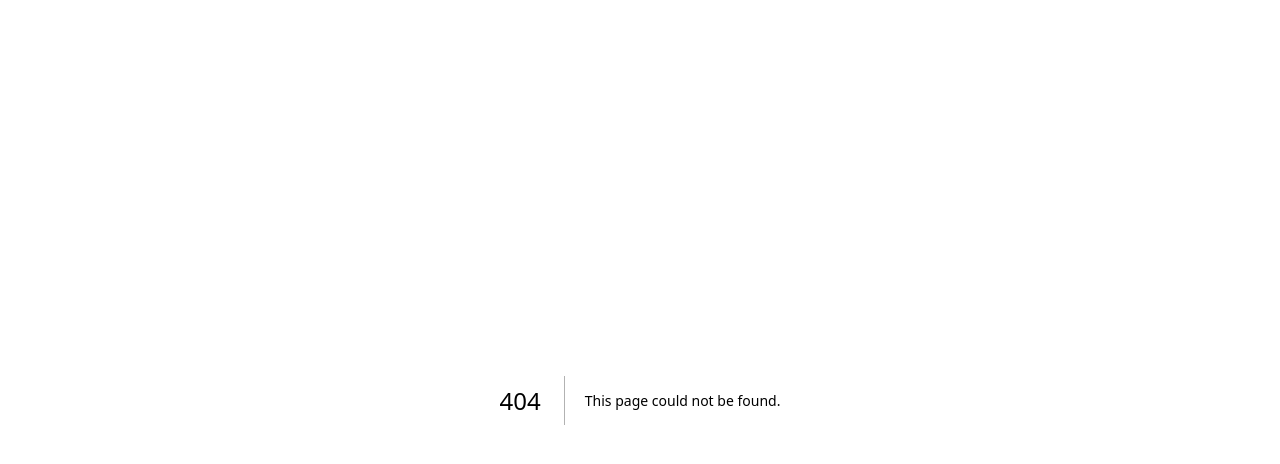
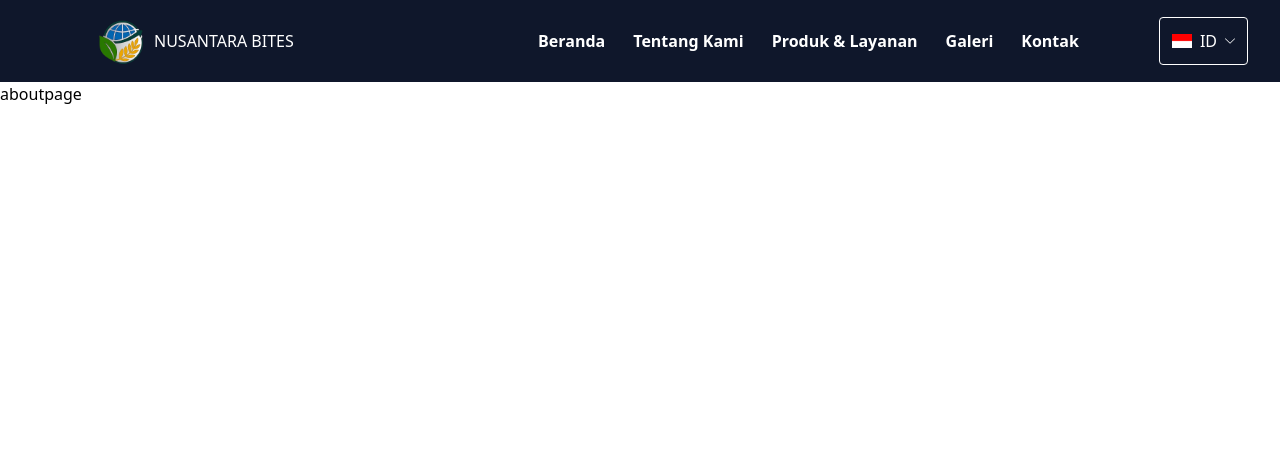
Before and after one commit to Imamhari/nusantara-bites, a Next.js app: page /about in a window 1280 px wide. Before the commit this address had no page. Shown: the top 464 px of the page. Built offline with nearby package versions, Linux system fonts and the light colour scheme.

Commit message:
layout ok

```diff
--- /dev/null
+++ b/src/app/about/page.tsx
@@ -0,0 +1,12 @@
+import React from 'react'
+
+function About() {
+  return (
+
+
+      <section>aboutpage</section>
+
+  )
+}
+
+export default About
--- /dev/null
+++ b/src/app/contact/page.tsx
@@ -0,0 +1,13 @@
+
+import React from 'react'
+
+function Contact() {
+  return (
+
+
+      <section>contactpage</section>
+
+  )
+}
+
+export default Contact
--- /dev/null
+++ b/src/app/gallery/page.tsx
@@ -0,0 +1,13 @@
+
+import React from "react";
+
+function Gallery() {
+  return (
+
+
+      <section>Gallerypage</section>
+
+  );
+}
+
+export default Gallery;
--- a/src/app/layout.tsx
+++ b/src/app/layout.tsx
@@ -1,6 +1,7 @@
 import type { Metadata } from "next";
 import { Geist, Geist_Mono } from "next/font/google";
 import "./globals.css";
+import Navbar from "@/components/Navbar";
 
 const geistSans = Geist({
   variable: "--font-geist-sans",
@@ -28,6 +29,7 @@ export default function RootLayout({
       <body
         className={`${geistSans.variable} ${geistMono.variable} antialiased`}
       >
+        <Navbar />
         {children}
       </body>
     </html>
--- a/src/app/page.tsx
+++ b/src/app/page.tsx
@@ -1,11 +1,10 @@
-import Navbar from "@/components/Navbar";
 
 
-export default function Page() {
+export default function Home() {
   return (
-    <main>
-      <Navbar/>
-      <p>helo</p>
-    </main>
+    <section>
+      <p>ini home</p>
+
+    </section>
   );
 }
--- /dev/null
+++ b/src/app/product/page.tsx
@@ -0,0 +1,9 @@
+import React from 'react'
+
+function Product() {
+  return (
+    <div>productpage</div>
+  )
+}
+
+export default Product
--- a/src/components/Navbar.tsx
+++ b/src/components/Navbar.tsx
@@ -3,7 +3,8 @@ import { useState } from "react";
 import { Text, Lang } from "@/utils/Text";
 import Image from "next/image";
 import Link from "next/link";
-import { IoIosArrowDown } from "react-icons/io";
+import { SlArrowDown } from "react-icons/sl";
+
 
 function Navbar() {
   const [lang, setLang] = useState<Lang>("id");
@@ -12,12 +13,12 @@ function Navbar() {
   const changeLang = (newLang: Lang) => {
     setLang(newLang);
     setShowDropdown(false);
-  }
+  };
 
   return (
-    <section className="bg-slate-900 p-4">
-      <div className="flex justify-between items-center mx-[10vw] ">
-        <div className="flex gap-2 items-center">
+    <section className="bg-slate-900 p-4 flex justify-between items-center sticky top-0 z-50">
+      <div className="flex justify-between items-center w-full md:mx-[10vh]">
+        <div className="flex gap-2 items-center ">
           <Image src={"/logo.webp"} alt="logo" width={50} height={50} />
           <p className=" text-white">NUSANTARA BITES</p>
         </div>
@@ -26,19 +27,22 @@ function Navbar() {
             <Link href="/" className="hover:text-amber-400">
               <span>{Text.navbar.home[lang]}</span>
             </Link>
-            <Link href="/" className="hover:text-amber-400">
+            <Link href="/about" className="hover:text-amber-400">
               <span>{Text.navbar.about[lang]}</span>
             </Link>
-            <Link href="/" className="hover:text-amber-400">
+            <Link href="/product" className="hover:text-amber-400">
               <span>{Text.navbar.product[lang]}</span>
             </Link>
-            <Link href="/" className="hover:text-amber-400">
+            <Link href="/gallery" className="hover:text-amber-400">
               <span>{Text.navbar.gallery[lang]}</span>
             </Link>
-            <Link href="/" className="hover:text-amber-400">
+            <Link href="/contact" className="hover:text-amber-400">
               <span>{Text.navbar.contact[lang]}</span>
             </Link>
-            <div className="relative">
+          </div>
+        </div>
+      </div>
+      <div className="hidden md:flex relative mr-4">
         <button
           onClick={() => setShowDropdown(!showDropdown)}
           className="flex items-center gap-2 px-3 py-2 border rounded bg-slate-900 text-white hover:bg-slate-800 cursor-pointer"
@@ -50,7 +54,11 @@ function Navbar() {
             alt="flag"
           />
           <span>{lang.toUpperCase()}</span>
-                <IoIosArrowDown className={`text-white ${showDropdown ? "rotate-180" : ""}`} />
+          <SlArrowDown
+            size={30}
+            color="white"
+            className={`text-white  ${showDropdown ? "rotate-180" : ""}`}
+          />
         </button>
 
         {showDropdown && (
@@ -72,9 +80,6 @@ function Navbar() {
           </div>
         )}
       </div>
-          </div>
-        </div>
-      </div>
     </section>
   );
 }
```
Lines whose indentation alone changed are shown as unchanged.
